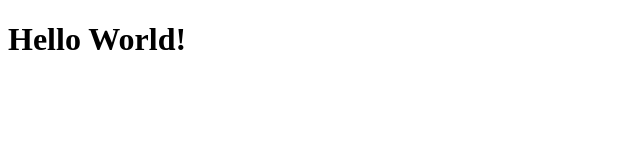
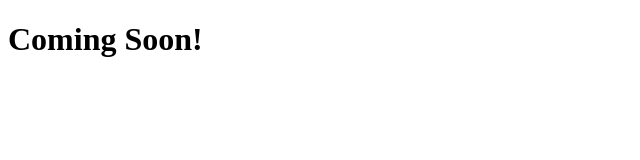
Before and after one commit to mengistristen/mengistristen.github.io, a plain HTML site: page index.html in a window 1280 px wide. Shown: the whole page, without its empty margins (0-640 px from the left). Drawn offline with Linux system fonts and the light colour scheme.

Commit message:
Coming soon

```diff
--- a/index.html
+++ b/index.html
@@ -6,6 +6,6 @@
     <title>Document</title>
 </head>
 <body>
-    <h1>Hello World!</h1>
+    <h1>Coming Soon!</h1>
 </body>
 </html>
```
